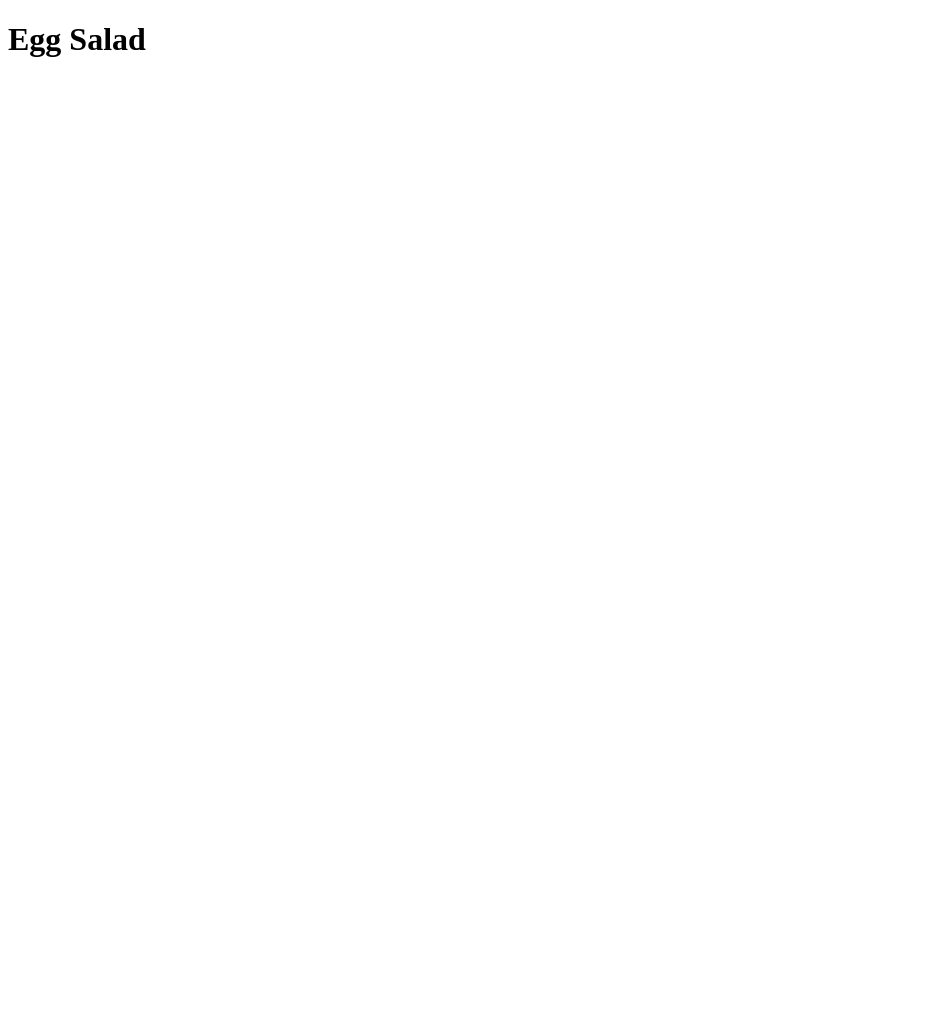
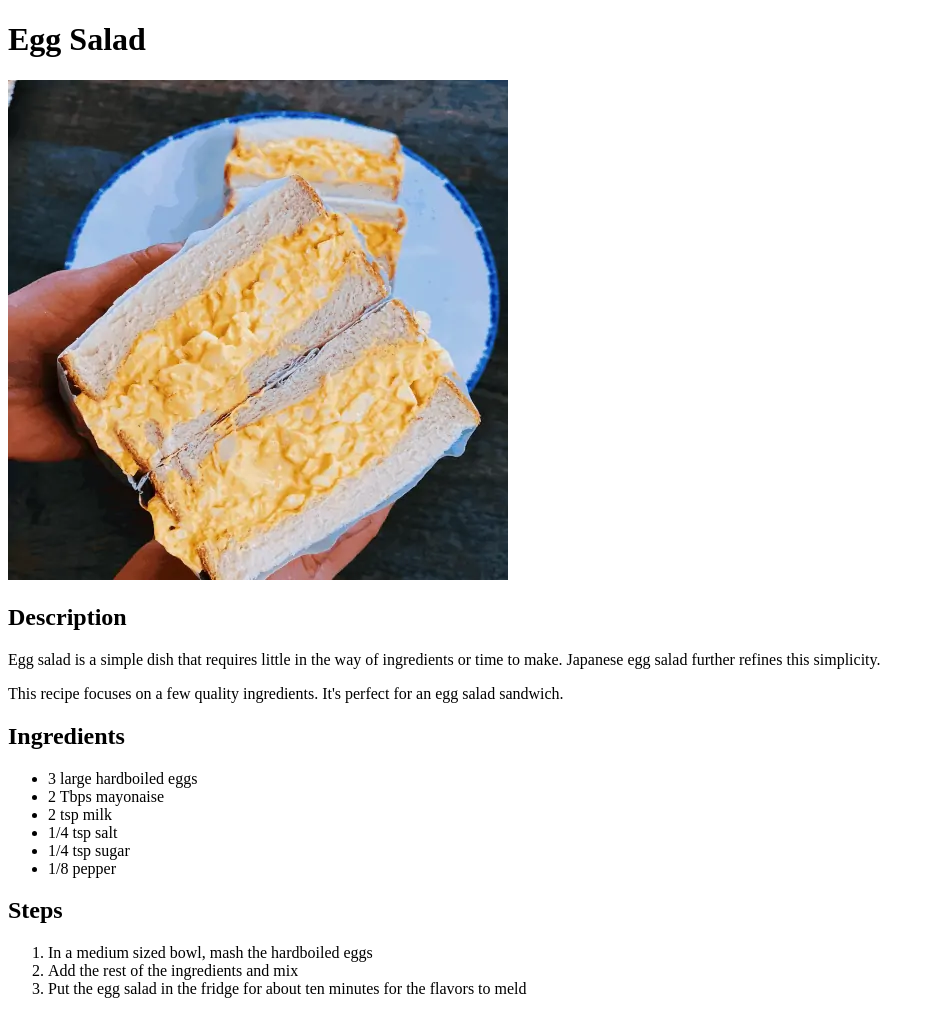
Before and after one commit to JFDriver/odin-recipes, a plain HTML site: page recipes/egg-salad.html in a window 1280 px wide. Shown: the whole page, without its empty margins (0-935 px from the left). Before the commit the page ends 800 px from the top, so only its background shows below. Drawn offline with Linux system fonts and the light colour scheme.

Commit message:
Add content to egg-salad.html

```diff
--- a/recipes/egg-salad.html
+++ b/recipes/egg-salad.html
@@ -6,5 +6,26 @@
     </head>
     <body>
         <h1>Egg Salad</h1>
+        <img src="../images/Japanese-Egg-Sandwich-500x500.webp" alt="Egg Salad Sandwich">
+        <h2>Description</h2>
+        <p>Egg salad is a simple dish that requires little in the way of ingredients or
+        time to make. Japanese egg salad further refines this simplicity.</p>
+        <p>This recipe focuses on a few quality ingredients. It's perfect for an egg salad
+        sandwich.</p>
+        <h2>Ingredients</h2>
+        <ul>
+            <li>3 large hardboiled eggs</li>
+            <li>2 Tbps mayonaise</li>
+            <li>2 tsp milk</li>
+            <li>1/4 tsp salt</li>
+            <li>1/4 tsp sugar</li>
+            <li>1/8 pepper</li>
+        </ul>
+        <h2>Steps</h2>
+        <ol>
+            <li>In a medium sized bowl, mash the hardboiled eggs</li>
+            <li>Add the rest of the ingredients and mix</li>
+            <li>Put the egg salad in the fridge for about ten minutes for the flavors to meld</li>
+        </ol>
     </body>
 </html>
```
